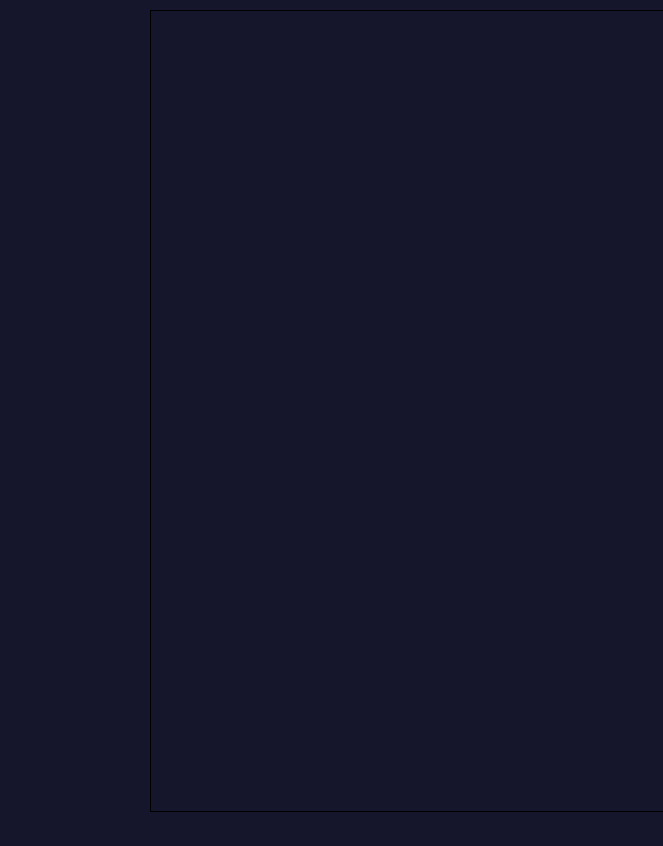
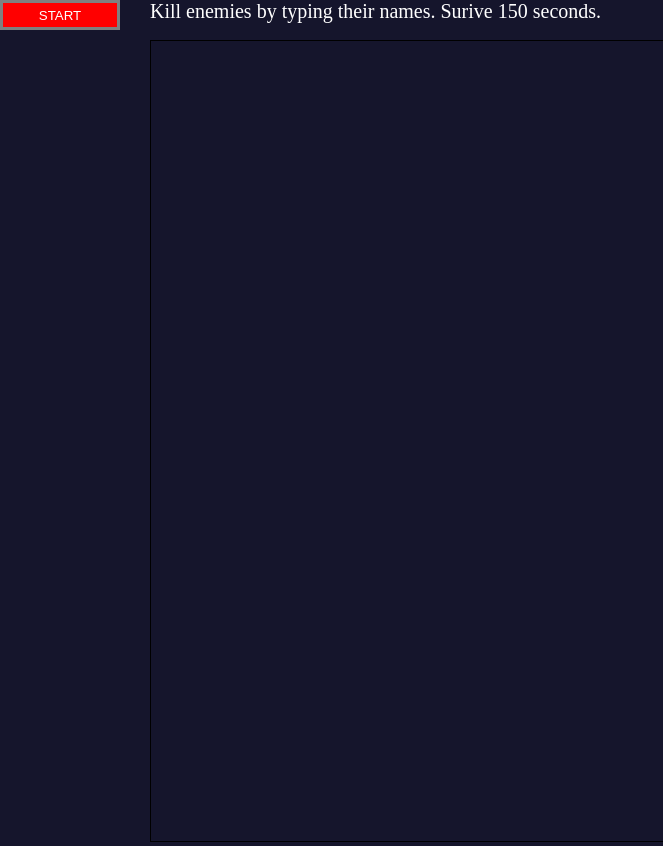
Before and after one commit to lslozano/LastStand, a plain HTML site: page index.html in a window 1280 px wide. Shown: the top 846 px of the page, without its empty margins (0-663 px from the left). Before the commit the page ends 816 px from the top, so only its background shows below. Drawn offline with Linux system fonts and the light colour scheme.

Commit message:
Minor changes

```diff
--- a/index.html
+++ b/index.html
@@ -7,9 +7,12 @@
     <link rel="stylesheet" href="style.css">
     <title>The Last Stand</title>
   </head>
-  <body id="game-board">
+  <body>
+    <div class="start-instructions">
+      <button id="start">START</button>
+      <p>Kill enemies by typing their names. Surive 150 seconds.</p>
+    </div>
     <canvas width="1150" height="800"></canvas>
   </body>
   <script src="script.js"></script>
-
 </html>
--- a/script.js
+++ b/script.js
@@ -20,7 +20,7 @@ let player2Score = 0
 const winnerText = 'Victory!'
 const gameOverText = 'Game Over'
 const timerText = 'Timer:'
-let timer = 150
+let timer = 60
 
 const mainTheme = new Audio('./audio/001. Swarm (Intro).mp3')
 const machinegun = new Audio('./audio/marineFire.wav')
@@ -266,8 +266,6 @@ function gameOver() {
   clearInterval(intervalEnemyAppears)
   clearInterval(intervalForVictory)
   ctx.clearRect(0,0,canvas.width,canvas.height)
-  //ctx.fillStyle = 'black'
-  //ctx.fillRect(0,0, canvas.width,canvas.height)
   ctx.drawImage(gameOverScreen, 0, 0, canvas.width, canvas.height)
   ctx.font = '30px Arial'
   ctx.fillStyle = 'white'
@@ -308,52 +306,4 @@ document.addEventListener('keydown', ({ keyCode }) => {
   }
 )
 
-//startGame() //I have to past this to a start button
-
-
-
-
-
-
-
-/*
-
-  if (keyCode >= 65 && keyCode <= 90) {
-    playerWord.push(key).join('')
-    }
-
-  if(playerWord[0] === zerg.word[0]) {
-    zerg.splice(0, 1)
-    }
-  }
-
-
-function lifeOver3() {
-  if(lifes >= 1) {
-    document.addEventListener('keydown', ({ keyCode }) => {
-      if (keyCode >= 65 && keyCode <= 90) {
-        machinegun.play()
-      }
-
-      let key = String.fromCharCode(keyCode)
-      if (keyCode >= 65 && keyCode <= 90) {
-        playerWord += key
-        console.log(playerWord)
-      }
-
-      if (keyCode === 13) {
-        if (playerWord.toLowerCase() != enemies[0].word) {
-          playerWord = ''
-        } else if (playerWord.toLowerCase() === enemies[0].word) {
-          enemies.splice(0,1)
-          hydraliskDeath.play()
-          player1Score += 10
-          playerWord = ''
-        }
-      }
-    })
-  }
-}
-
-lifeOver3()
-*/
+startGame() //I have to past this to a start button
--- a/style.css
+++ b/style.css
@@ -10,3 +10,25 @@ canvas {
   margin-left: 150px;
   border: 1px solid black;
 }
+
+.start-instructions {
+  display: flex;
+  justify-content: start;
+  height: 30px;
+  margin-top: 0px;
+}
+
+.start-instructions > p {
+  padding-left: 30px;
+  font-size: 20px;
+  color: white;
+  margin-top: 0px;
+}
+
+#start {
+  height: 30px;
+  width: 120px;
+  border: 3px solid gray;
+  background-color: red;
+  color: white;
+}
```
